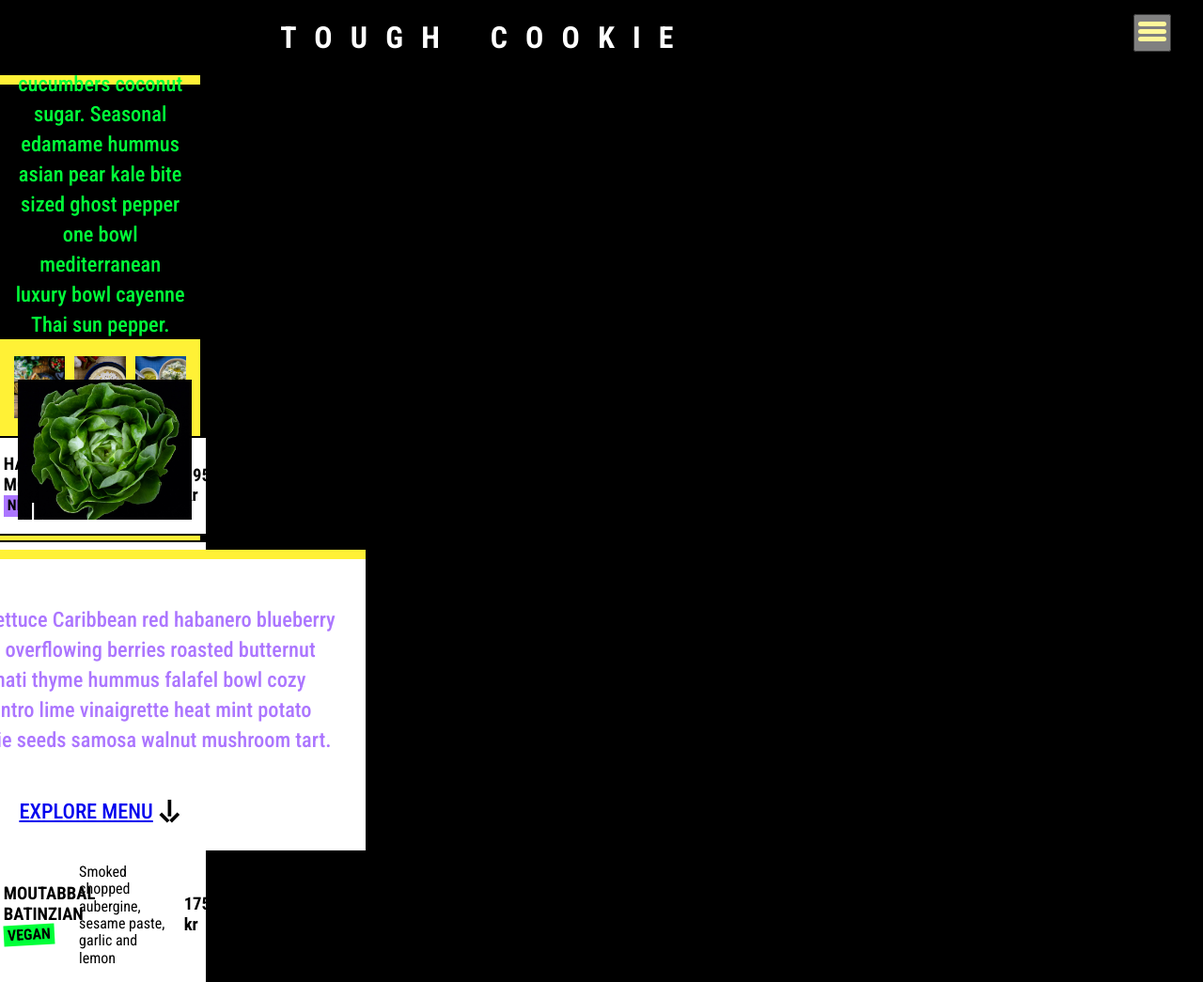
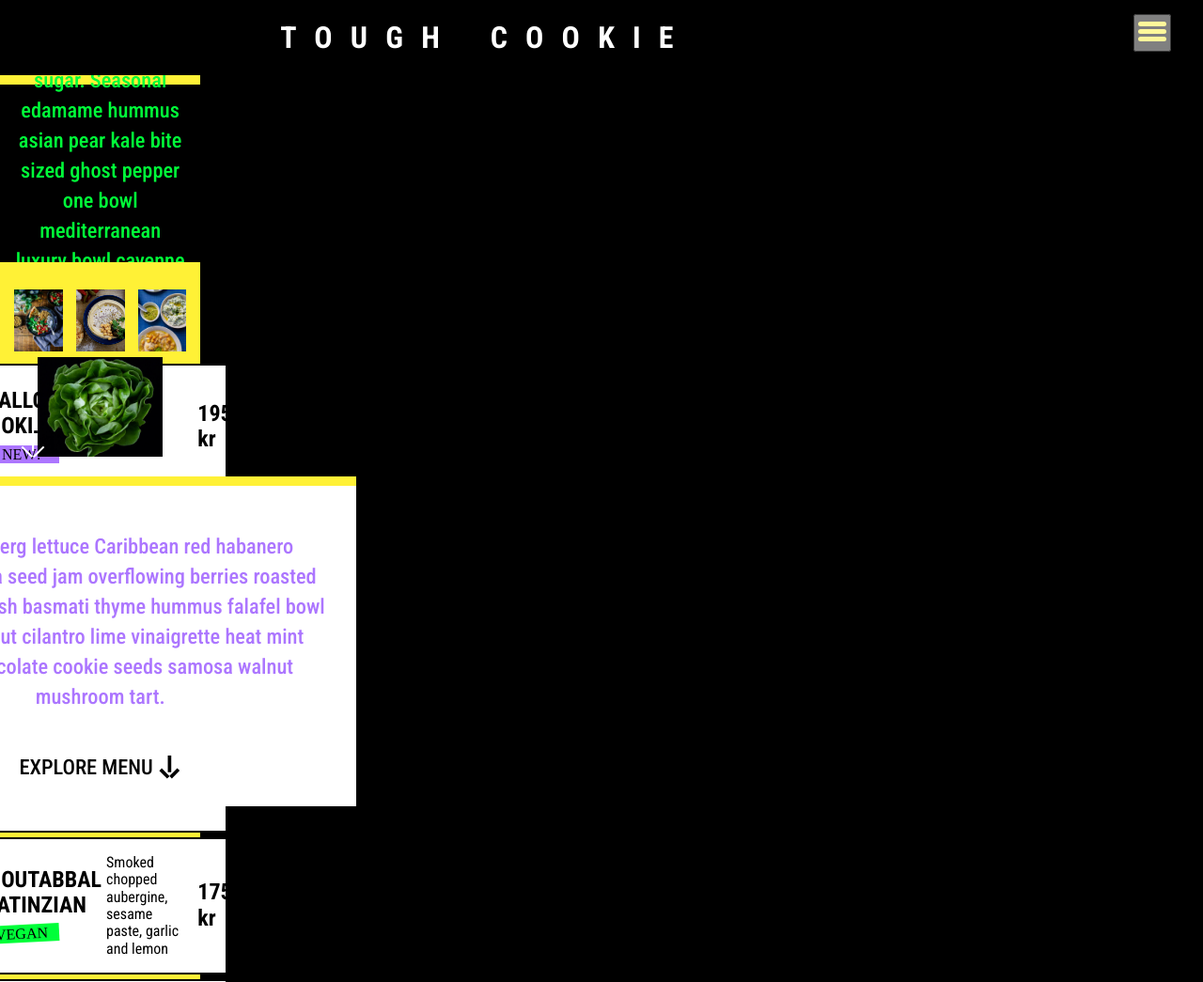
Before and after one commit to LilithSWE/First-CSS-SASS-assigmnent, a plain HTML site: page index.html in a window 1280 px wide. Shown: the top 1045 px of the page at 94% size. Drawn offline with Linux system fonts and the light colour scheme; a web font is replaced by a local one.

Commit message:
Halfway tablet scss, edited normalize + hover

```diff
--- a/css/_default_mobile.scss
+++ b/css/_default_mobile.scss
@@ -19,6 +19,11 @@ span.capitalize {
   text-transform: uppercase;
 }
 
+a {
+  text-decoration: none;
+  color: black;
+}
+
 /* MENU */
 
 .heading_container {
@@ -26,15 +31,13 @@ span.capitalize {
   top: 0;
   left:0;
   width: 100%;
-  height: 60px;
+  height: 80px;
   background-color: black;
   grid-column: span 2;
   grid-row: 1;
   display: grid;
   z-index: 8;
   grid-template-columns: 80% 20%;
-  padding-top: 10px;
-  padding-bottom: 10px;
 }
 
 h1 {
@@ -205,8 +208,6 @@ nav ul li {
   position: relative;
 }
 .sallad {
- height: auto;
- width: 100%;
  object-fit: contain;
 }
 .white_arrow {
@@ -237,15 +238,12 @@ nav ul li {
 .page1_bottom_part p {
   padding: 10px;
 }
-
 .explore {
-  color: black;
   padding: 10px;
   font-size: 1.4rem;
   font-weight: 500;
   width: 40vw;
 }
-
 .black_arrow {
   height: 25px;
   width: 25px;
@@ -254,8 +252,9 @@ nav ul li {
   bottom: -5px;
 }
 
+
+
 /* PAGE 2 */
-
 .page2_container {
   background-color: $yellowColor;
   grid-column: span 2;
@@ -273,21 +272,19 @@ nav ul li {
 
 .menu_images {
 display: flex;
-flex-direction: row;
-flex-wrap: nowrap;
+gap: 4px;
 align-items: center;
 height: max-content;
-padding: 10px;
-padding-bottom: 0;
-margin-bottom: 0;
+padding-right: 10px;
+padding-left: 10px;
+margin-top: 20px;
 }
 
-figure {
+.menu_images figure {
 margin-block: 5px;
 margin-inline: 5px;
 height: 80%;
 width: 100%;
-display: flex;
 }
 
 .menu_images figure img {
@@ -300,14 +297,14 @@ object-fit: cover;
 .page2_menu {
 display: flex;
 flex-direction: column;
-margin-top: 0;
 padding: 10px;
 gap: 5px;
+padding: 4px;
 }
 
 .page2_menu article {
 display: grid;
-grid-template-columns: 40% 1fr 15%;
+grid-template-columns: 1fr 1.5fr 15%;
 background-color: white;
 border-top: 2px solid black;
 border-bottom: 2px solid black;
@@ -318,7 +315,7 @@ align-items: center;
 }
 
 .page2_menu article h3 {
-font-size: 1,5rem;
+font-size: 1.5rem;
 padding-left: 10px;
 margin-right: 5px;
 }
@@ -327,34 +324,38 @@ font-size: 1rem;
 }
 
 .price {
-padding-left: 0;
-margin-right: 0;
+text-align: end;
+padding-right: 10px;
 }
 
 .new, .vegan, .popular {
 font-size: 1rem;
+padding: 1px;
 display: inline-block;
-width: fit-content;
+height: 1.2rem;
+width: 5rem;
+text-align: center;
+font-family: serif;
+font-weight: 500;
 }
+
+/* MÅSTE FÅ ATT TAGGARNA I MENYN ÄR CENTRERADE I MITTEN AV RADEN */
 
 .new {
 background-color: $purpleColor;
-padding: 2px 4px;
 }
 
 .vegan {
 background-color: $greenColor;
-padding: 2px 4px;
 transform: rotate(-3deg);
 span {
-  display: block;
-  transform: rotate(3deg);
+  display: inline-block;
+  transform: rotate(60deg);  /* FUNGERAR EJ!! */
 }
 }
 
 .popular {
 background-color: $yellowColor;
-padding: 2px 4px;
 }
 
 /* PAGE 3 */
--- a/css/_hover.scss
+++ b/css/_hover.scss
@@ -11,3 +11,7 @@ input.button_animation:hover + .menu .heading_container button span:nth-child(3)
 .white_arrow:hover {
   bottom:10px;
 }
+
+a:hover {
+  text-decoration: underline;
+}
--- a/css/_normalize.scss
+++ b/css/_normalize.scss
@@ -9,6 +9,10 @@ body {
 
 main {
   display: block;
+}
+
+*, *:before, *:after {
+  box-sizing: border-box;
 }
 
 h1 {
--- /dev/null
+++ b/css/_tablet.scss
@@ -0,0 +1,122 @@
+.container {
+  grid-template-columns: repeat(4, minmax(0,1fr));
+}
+
+/* MENU */
+h1 {
+  letter-spacing: 2.8dvw;
+  word-spacing: 0.5rem;
+  padding-left: 4rem;
+}
+.button_animation {
+  width: 50px;
+  height: 50px;
+}
+button.nav_button {
+  height: 50px;
+  width: 50px;
+}
+button span {
+  width: 40px;
+  height: 8px;
+}
+input.button_animation:checked + .menu .heading_container button span{
+  top: 20px;
+}
+nav {
+  grid-column: span 4;
+}
+nav ul li {
+  color: #FFFFFF;
+  font-size: 4rem;
+  padding: 2rem;
+}
+
+/* PAGE 1 */
+.page1_container {
+  grid-column: span 4;
+  flex-direction: column;
+}
+.page1_headline {
+  height: 430px;
+  width: 600px;
+  padding-top: 50px;
+}
+.tahini {
+  font-size: 10rem;
+ }
+ .chickpeas {
+  font-size: 5rem;
+  top: 210px;
+ }
+ .drizzle {
+   font-size: 5rem;
+   top: 65px;
+   right: 115px;
+ }
+.page1_top_text p {
+  padding: 2rem;
+  font-size: 2rem;
+}
+.white_arrow {
+  height: 60px;
+  width: 60px;
+  bottom: 20px;
+}
+.page1_bottom_part {
+  font-size: 2rem;
+}
+
+.explore {
+  font-size: 2rem;
+}
+
+.black_arrow {
+  height: 35px;
+  width: 35px;
+}
+
+/* PAGE 2 */
+
+.page2_container {
+  grid-column: span 4;
+}
+.menu_images {
+gap: 10px;
+}
+.page2_menu {
+margin-bottom: 30px;
+gap: 8px;
+}
+.page2_menu article p {
+  font-size: 1.5rem;
+}
+
+
+/* FORTSÄTT HÄR!!  */
+
+
+.new, .vegan, .popular {
+
+}
+
+
+
+.new {
+
+}
+
+
+
+.vegan {
+
+span {
+
+}
+}
+
+
+
+
+.popular {
+}
--- a/css/style.scss
+++ b/css/style.scss
@@ -8,9 +8,13 @@
 }
 
 @media only screen and (min-width: 1025px) {
-  @import "hover";
+
   .container {
     grid-template-columns: repeat(12, minmax(0,1fr));
     height: 300vh;
   }
 }
+
+@media (hover: hover) {
+  @import "hover";
+}
--- a/index.html
+++ b/index.html
@@ -24,6 +24,16 @@
         "image": "XXXXX"
         }
     </script>
+
+----------------------
+<meta property="og:title" content="How to Become an SEO Expert (8 Steps)" />
+<meta property="og:description" content="Get from SEO newbie to SEO pro in 8 simple steps." />
+<meta property="og:image" content="https://ahrefs.com/blog/wp-content/uploads/2019/12/fb-how-to-become-an-seo-expert.png" />
+<meta charset="utf-8"> <- åäö blir korrekta
+<meta name="viewport" content="width=device-width, initial-scale=1">
+<meta name="theme-color" content="#fafafa">
+
+
     -->
   <meta charset="UTF-8">
   <meta name="viewport" content="width=device-width, initial-scale=1.0">
@@ -201,7 +211,7 @@
               <input type="tel" name="telephone">
             </label>
             <label><span class="capitalize">date</span>
-              <input type="text" name="date">
+              <input type="date" name="date">
             </label>
             <label><span class="capitalize">party size</span>
               <input type="number" name="number">
```
Also changed, not shown: css/style.css, 1 other file. Lines whose indentation alone changed are shown as unchanged.
